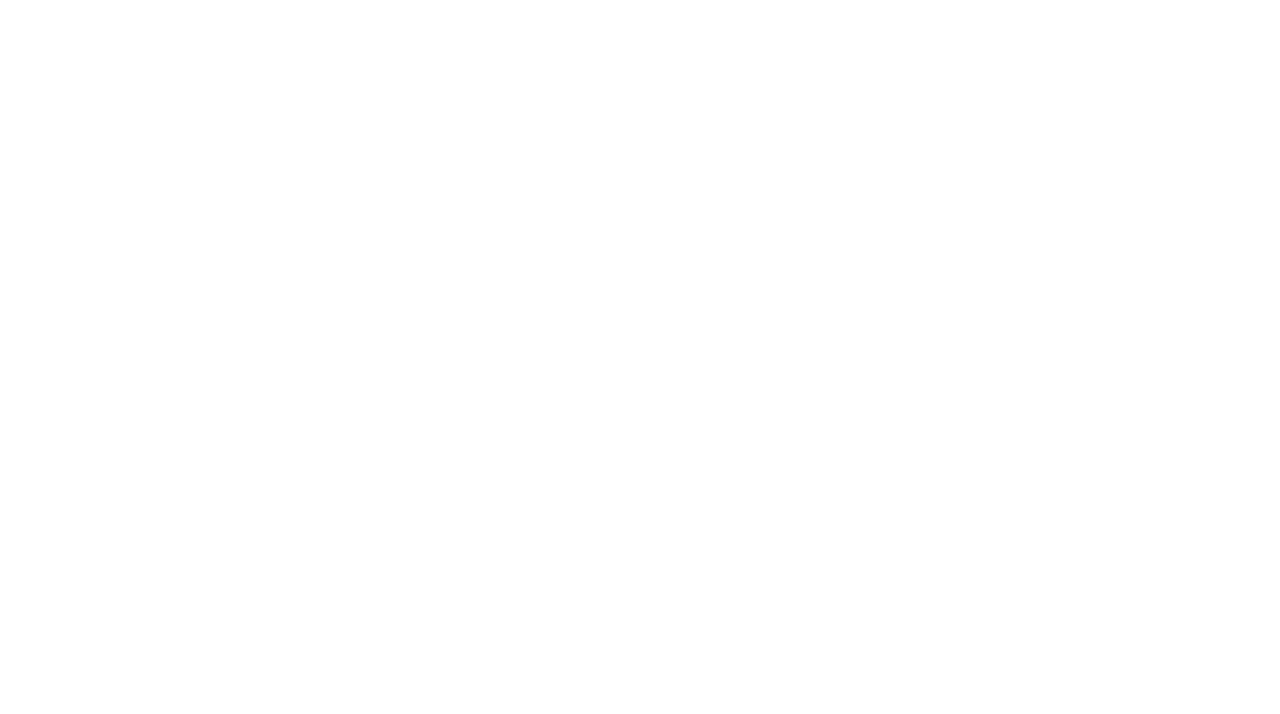
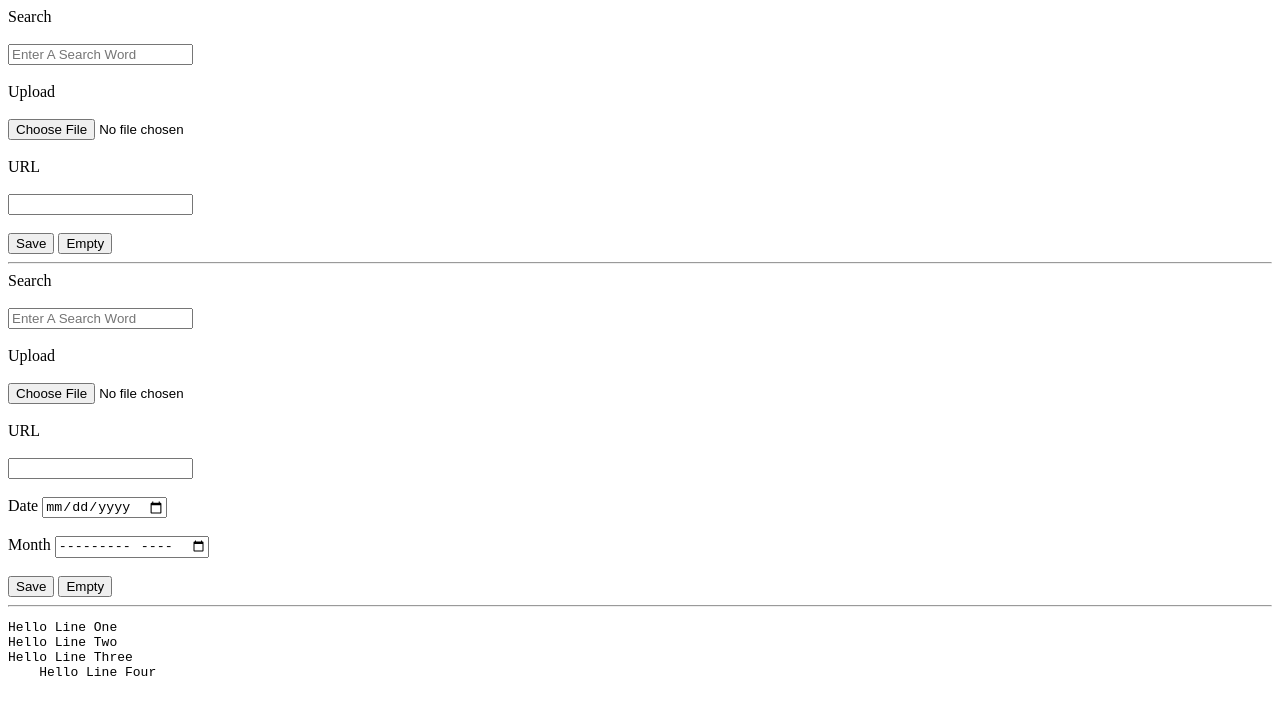
Before and after one commit to Marwaneto/Elzero-HTML-Tasks, a plain HTML site: page التكليف 8/index.html in a window 1280 px wide. Drawn offline with Linux system fonts and the light colour scheme.

Commit message:
Update index.html

```diff
--- a/التكليف 8/index.html
+++ b/التكليف 8/index.html
@@ -3,10 +3,86 @@
 <head>
     <meta charset="UTF-8">
     <meta name="viewport" content="width=device-width, initial-scale=1.0">
-    <title>Document</title>
+    <title>27/3/2025</title>
 </head>
 <body>
-
-
+    <div class="Task - 1">
+        <form action="index.html" target="_blank" method="get">
+            <div>
+                <label for="search">Search</label>
+                <br>
+                <br>
+                <input type="search" name="search" id="search" placeholder="Enter A Search Word">
+            </div>
+            <br>
+            <div>
+                <label for="Upload">Upload</label>
+                <br>
+                <br>
+                <input type="file" name="Upload" id="Upload">
+            </div>
+            <br>
+            <div>
+                <label for="URL">URL</label>
+                <br>
+                <br>
+                <input type="url" name="URL" id="URL" required>
+            </div>
+            <br>
+            <div>
+                <input type="submit" value="Save">
+                <input type="reset" value="Empty">
+            </div>
+        </form>
+    </div>
+    <hr>
+    <div class="Task - 2">
+        <form action="index.html" target="_blank" method="get">
+            <div>
+                <label for="search">Search</label>
+                <br>
+                <br>
+                <input type="search" name="search" id="search" placeholder="Enter A Search Word">
+            </div>
+            <br>
+            <div>
+                <label for="Upload">Upload</label>
+                <br>
+                <br>
+                <input type="file" name="Upload" id="Upload">
+            </div>
+            <br>
+            <div>
+                <label for="URL">URL</label>
+                <br>
+                <br>
+                <input type="url" name="URL" id="URL" required>
+            </div>
+            <br>
+            <div>
+                <label for="date">Date</label>
+                <input type="date" name="date" id="date">
+            </div>
+            <br>
+            <div>
+                <label for="month">Month</label>
+                <input type="month" name="month" id="month">
+            </div>
+            <br>
+            <div>
+                <input type="submit" value="Save">
+                <input type="reset" value="Empty">
+            </div>
+        </form>
+    </div>
+    <hr>
+    <div class="Task - 3">
+        <pre>
+Hello Line One
+Hello Line Two
+Hello Line Three
+    Hello Line Four
+        </pre>
+    </div>
 </body>
 </html>
```
